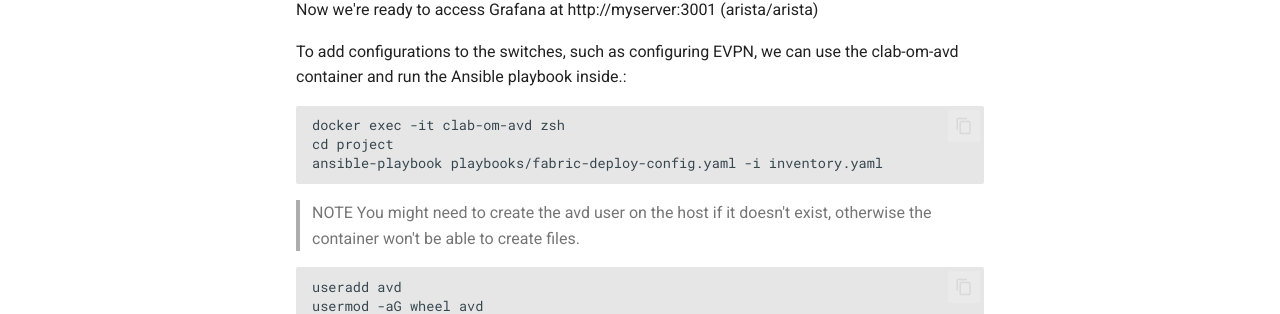
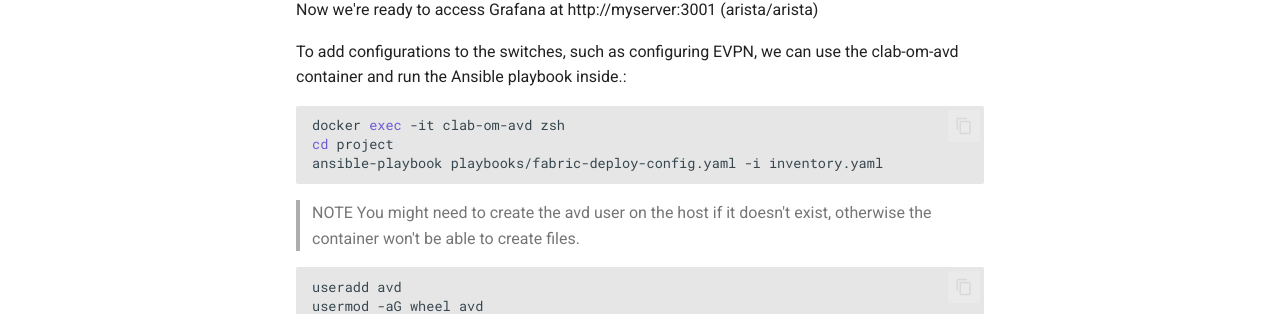
Before and after one commit to aristanetworks/openmgmt, an MkDocs documentation site: the page built from docs/telemetry/adapters/gnmic/prometheus-grafana-demo/index.md, in a window 1280 px wide and 900 px high, scrolled down 1687 px. Shown: the part 467-781 px from the top of the window. Built offline with MkDocs 1.6.1 and Material for MkDocs 9.7.7, drawn with Linux system fonts in a browser that asks for light colours; comment, search, counter and statistics services are not loaded.

Commit message:
fix linting

````diff
--- a/docs/telemetry/adapters/gnmic/prometheus-grafana-demo/index.md
+++ b/docs/telemetry/adapters/gnmic/prometheus-grafana-demo/index.md
@@ -99,15 +99,17 @@
 
 Now we're ready to access Grafana at http://myserver:3001 (arista/arista)
 
-To add configurations to the switches, such as configuring EVPN, we can use the clab-om-avd container and run the Ansible playbook inside.:
+To add configurations to the switches, such as configuring EVPN, we can use the clab-om-avd
+container and run the Ansible playbook inside.:
 
-```
+```shell
 docker exec -it clab-om-avd zsh
 cd project
 ansible-playbook playbooks/fabric-deploy-config.yaml -i inventory.yaml
 ```
 
-> NOTE You might need to create the avd user on the host if it doesn't exist, otherwise the container won't be able to create files.
+> NOTE You might need to create the avd user on the host if it doesn't exist, otherwise the
+container won't be able to create files.
 
 ```shell
 useradd avd
````
